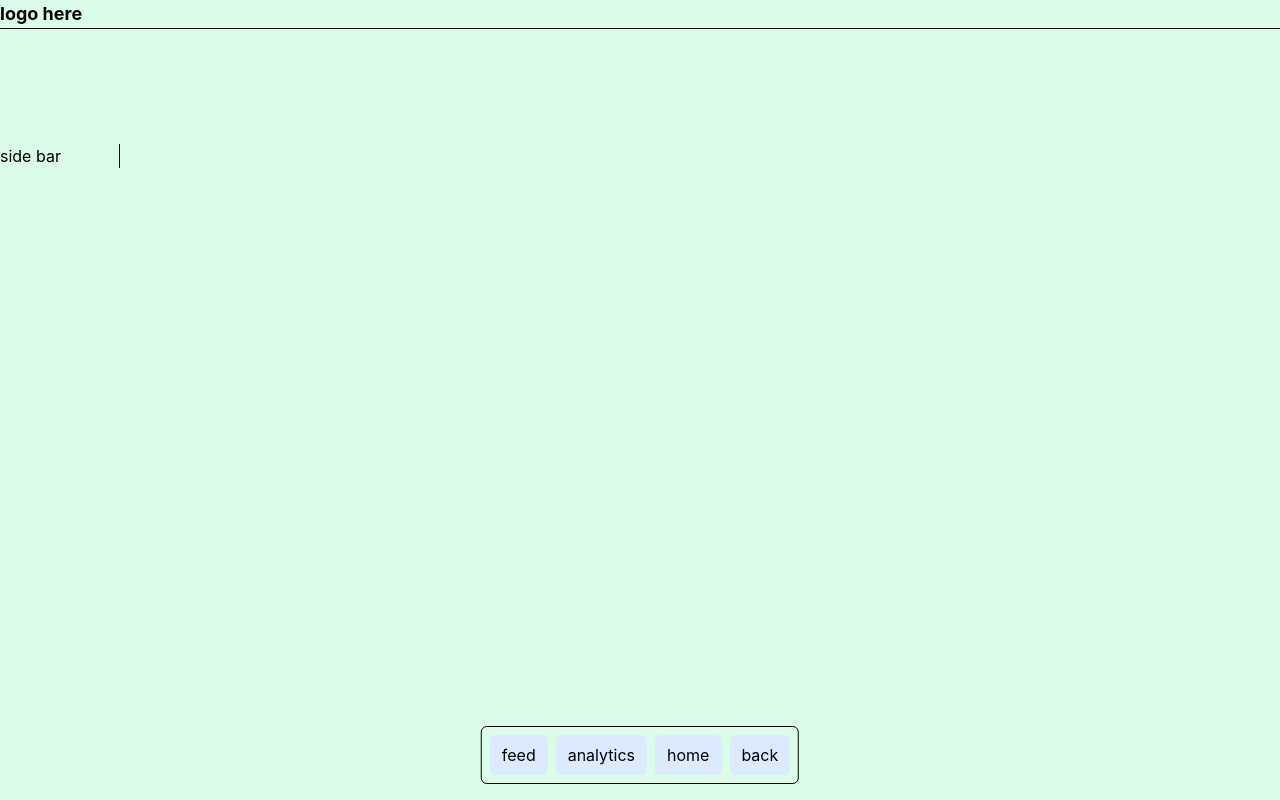
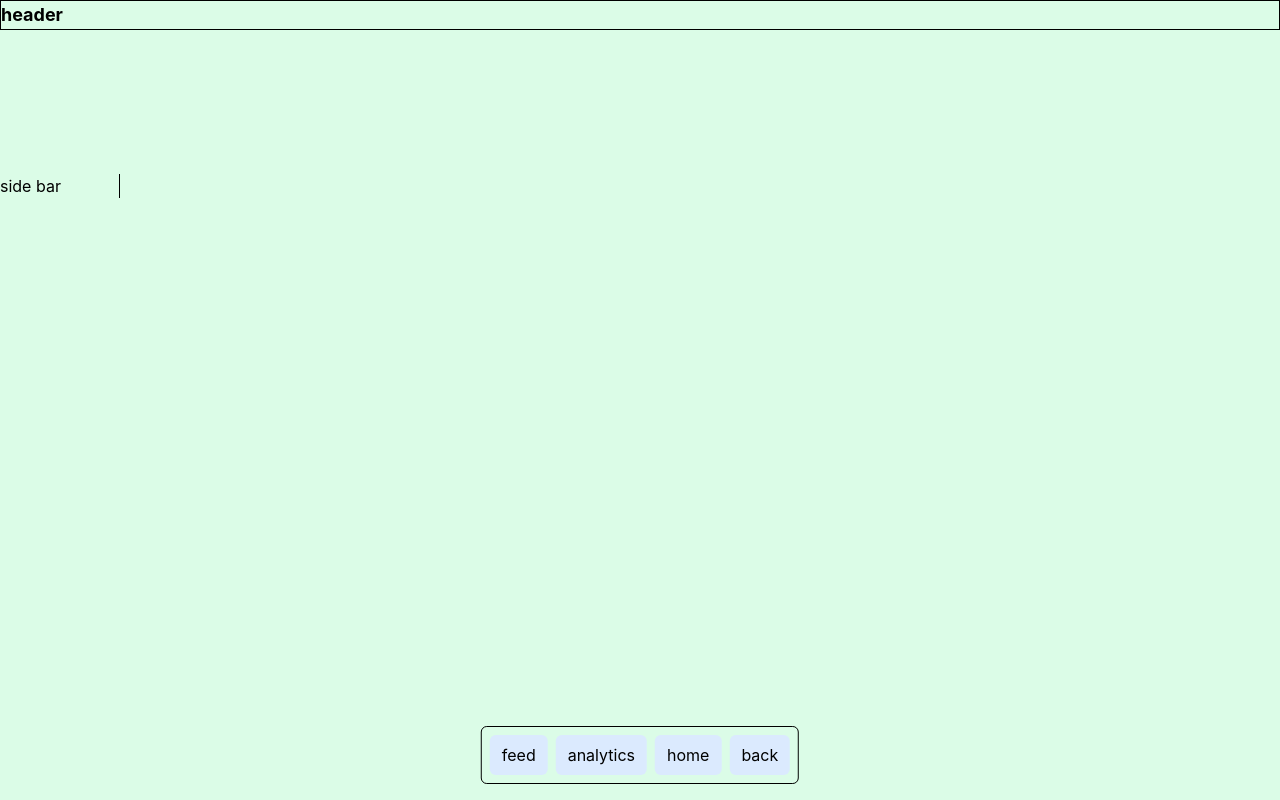
Before and after one commit to Ein-shen/Pikol, a React (Vite) app in the folder frontend/: page /dashboard in a window 1280 px wide. Built offline with nearby package versions, Linux system fonts and the light colour scheme.

Commit message:
remove the import upperbar and replace with the import navbar

```diff
--- a/frontend/src/user/Dashboard.jsx
+++ b/frontend/src/user/Dashboard.jsx
@@ -1,12 +1,12 @@
 import React from 'react'
 import { Outlet } from 'react-router-dom'
 import { Bottom_bar } from './Bottom_bar'
-import { Upperbar } from './Upperbar'
+import { Navbar } from '../Navbar'
 import { Sidebar } from './Sidebar'
 export const Dashboard = () => {
   return (
     <div className='bg-green-100 h-screen overflow-y-auto'>
-      <Upperbar />
+      <Navbar />
 
       <main className='pt-16 pb-20'>
         <Outlet />
```
